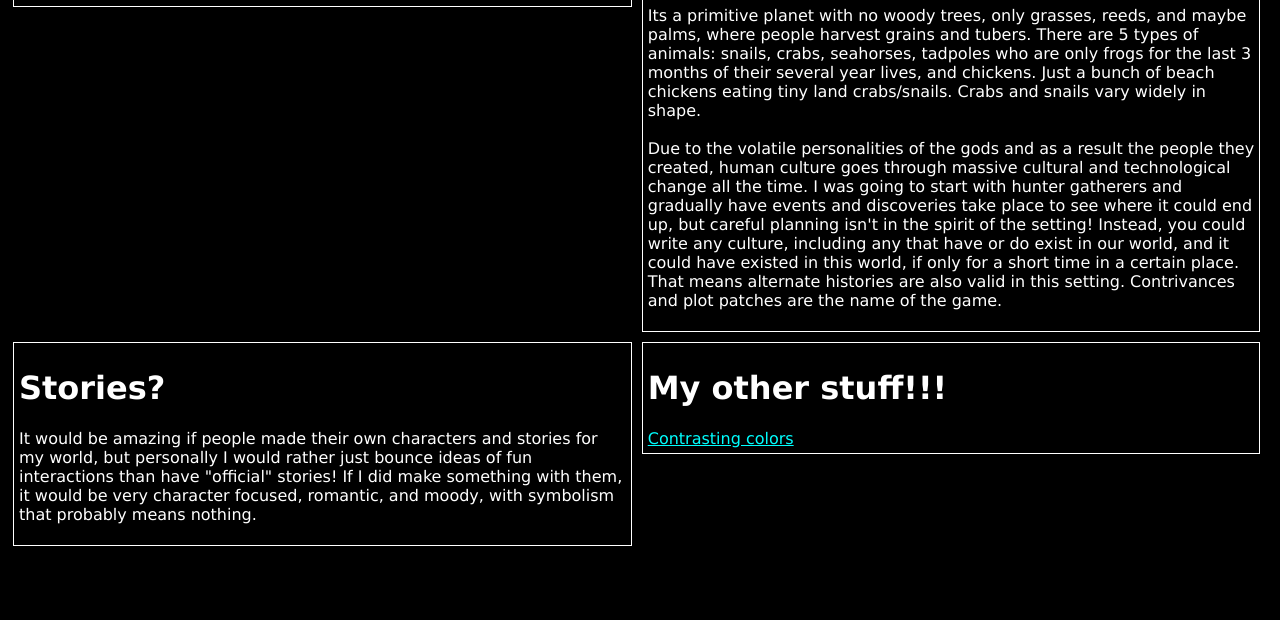
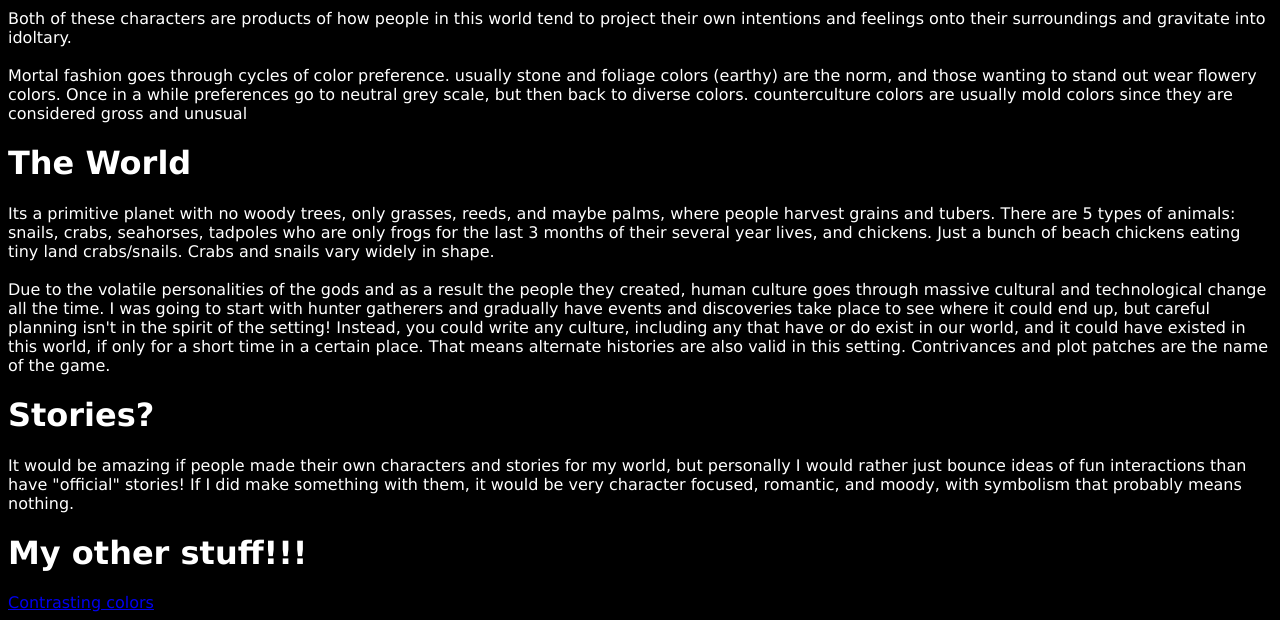
Before and after one commit to shortsighted-romantic/shortsighted-romantic.github.io, a plain HTML site: page index.html in a window 1280 px wide. Shown: the part 707-1327 px from the top of the page. Before the commit the page ends 1258 px from the top, so only its background shows below. Drawn offline with Linux system fonts and the light colour scheme.

Commit message:
Update index.html

```diff
--- a/index.html
+++ b/index.html
@@ -5,21 +5,6 @@
 			World
 		</title>
 
-		<style>
-			.section
-			{
-			  float: left;
-			  margin: 5px;
-			  padding:5px;
-  			  width: 48%;
-			  border: 1px solid white;
-			}
-			a
-			{
-				color: cyan;
-			}
-
-		</style>
 	</head>
 
 	<body style="background-color:black;color:white;font-family:verdana">
```
